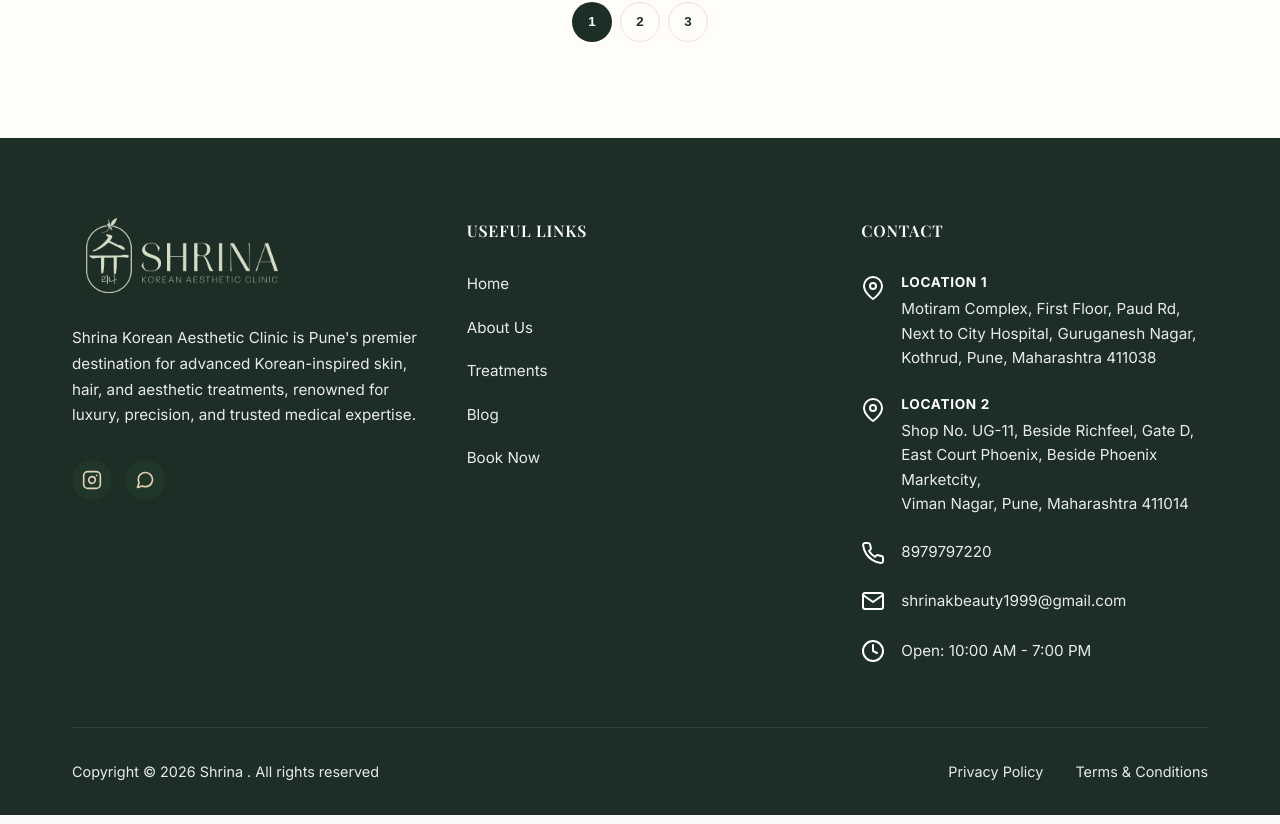
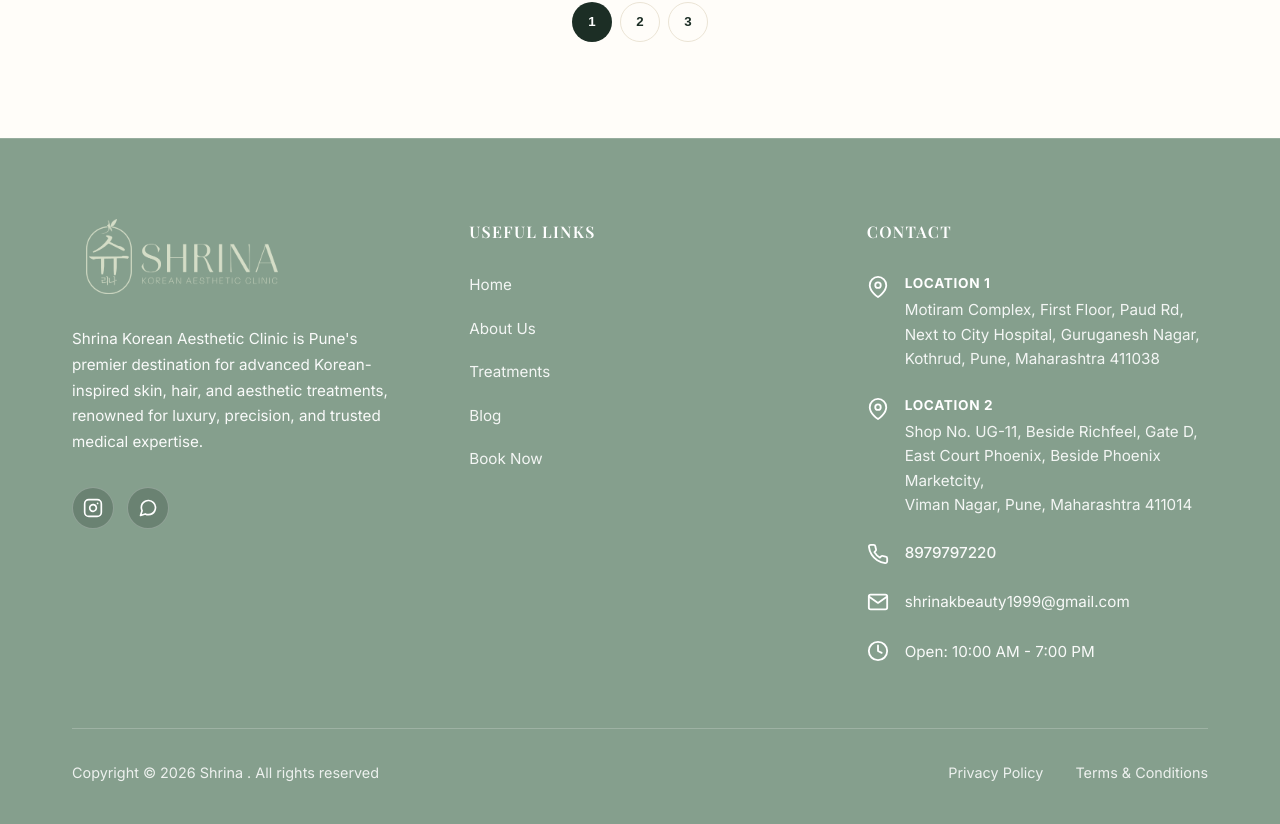
Before and after one commit to anerilohakane/ShrinaK, a Next.js app: page /blog in a window 1280 px wide. Shown: the part 1711-2535 px from the top of the page. Built offline with nearby package versions, Linux system fonts and the light colour scheme.

Commit message:
Chanes from vaijayanti

```diff
--- a/src/components/Footer.tsx
+++ b/src/components/Footer.tsx
@@ -5,9 +5,15 @@ import Image from "next/image";
 
 export default function Footer() {
   return (
-    <footer style={{ background: 'var(--primary)', color: '#fff', paddingTop: '5rem', paddingBottom: '2rem' }}>
+    <footer style={{
+      background: '#859F8D',
+      color: '#FFFFFF',
+      paddingTop: '5rem',
+      paddingBottom: '2.5rem',
+      borderTop: '1px solid rgba(255, 255, 255, 0.15)'
+    }}>
       <div className="container" style={{ maxWidth: '1200px' }}>
-        <div style={{ display: 'grid', gridTemplateColumns: 'repeat(auto-fit, minmax(300px, 1fr))', gap: '3rem', marginBottom: '4rem' }}>
+        <div style={{ display: 'grid', gridTemplateColumns: 'repeat(auto-fit, minmax(300px, 1fr))', gap: '3.5rem', marginBottom: '4rem' }}>
 
           {/* Brand Column */}
           <div>
@@ -22,45 +28,43 @@ export default function Footer() {
               </div>
             </div>
 
-            <p style={{ color: 'rgba(255,255,255,0.9)', fontSize: '0.95rem', lineHeight: '1.7', marginBottom: '2rem' }}>
+            <p style={{ color: 'rgba(255, 255, 255, 0.95)', fontSize: '0.95rem', lineHeight: '1.7', marginBottom: '2rem' }}>
               Shrina Korean Aesthetic Clinic is Pune's premier destination for advanced Korean-inspired skin, hair, and aesthetic treatments, renowned for luxury, precision, and trusted medical expertise.
             </p>
 
             <div style={{ display: 'flex', gap: '0.8rem' }}>
               {/* Instagram */}
-              <a href="https://www.instagram.com/shrina_aesthetic_clinic/" target="_blank" rel="noopener noreferrer" style={{ width: '40px', height: '40px', borderRadius: '50%', background: 'var(--secondary)', display: 'flex', alignItems: 'center', justifyContent: 'center', textDecoration: 'none', border: '1px solid transparent', transition: 'border-color 0.3s' }} onMouseOver={e => e.currentTarget.style.borderColor = 'var(--accent)'} onMouseOut={e => e.currentTarget.style.borderColor = 'transparent'}>
-                <svg width="20" height="20" viewBox="0 0 24 24" fill="none" stroke="var(--accent)" strokeWidth="2" strokeLinecap="round" strokeLinejoin="round"><rect x="2" y="2" width="20" height="20" rx="5" ry="5"></rect><path d="M16 11.37A4 4 0 1 1 12.63 8 4 4 0 0 1 16 11.37z"></path><line x1="17.5" y1="6.5" x2="17.51" y2="6.5"></line></svg>
+              <a href="https://www.instagram.com/shrina_aesthetic_clinic/" target="_blank" rel="noopener noreferrer" style={{ width: '42px', height: '42px', borderRadius: '50%', background: 'rgba(28, 46, 37, 0.25)', display: 'flex', alignItems: 'center', justifyContent: 'center', textDecoration: 'none', border: '1px solid rgba(255,255,255,0.25)', transition: 'all 0.3s' }} onMouseOver={e => { e.currentTarget.style.background = 'var(--primary)'; e.currentTarget.style.transform = 'translateY(-2px)'; }} onMouseOut={e => { e.currentTarget.style.background = 'rgba(28, 46, 37, 0.25)'; e.currentTarget.style.transform = 'translateY(0)'; }}>
+                <svg width="20" height="20" viewBox="0 0 24 24" fill="none" stroke="#FFFFFF" strokeWidth="2" strokeLinecap="round" strokeLinejoin="round"><rect x="2" y="2" width="20" height="20" rx="5" ry="5"></rect><path d="M16 11.37A4 4 0 1 1 12.63 8 4 4 0 0 1 16 11.37z"></path><line x1="17.5" y1="6.5" x2="17.51" y2="6.5"></line></svg>
               </a>
               {/* WhatsApp */}
-              <a href="https://wa.me/918979797220" target="_blank" rel="noopener noreferrer" style={{ width: '40px', height: '40px', borderRadius: '50%', background: 'var(--secondary)', display: 'flex', alignItems: 'center', justifyContent: 'center', textDecoration: 'none', border: '1px solid transparent', transition: 'border-color 0.3s' }} onMouseOver={e => e.currentTarget.style.borderColor = 'var(--accent)'} onMouseOut={e => e.currentTarget.style.borderColor = 'transparent'}>
-                <svg width="20" height="20" viewBox="0 0 24 24" fill="none" stroke="var(--accent)" strokeWidth="2" strokeLinecap="round" strokeLinejoin="round"><path d="M21 11.5a8.38 8.38 0 0 1-.9 3.8 8.5 8.5 0 0 1-7.6 4.7 8.38 8.38 0 0 1-3.8-.9L3 21l1.9-5.7a8.38 8.38 0 0 1-.9-3.8 8.5 8.5 0 0 1 4.7-7.6 8.38 8.38 0 0 1 3.8-.9h.5a8.48 8.48 0 0 1 8 8v.5z" /></svg>
+              <a href="https://wa.me/918979797220" target="_blank" rel="noopener noreferrer" style={{ width: '42px', height: '42px', borderRadius: '50%', background: 'rgba(28, 46, 37, 0.25)', display: 'flex', alignItems: 'center', justifyContent: 'center', textDecoration: 'none', border: '1px solid rgba(255,255,255,0.25)', transition: 'all 0.3s' }} onMouseOver={e => { e.currentTarget.style.background = 'var(--primary)'; e.currentTarget.style.transform = 'translateY(-2px)'; }} onMouseOut={e => { e.currentTarget.style.background = 'rgba(28, 46, 37, 0.25)'; e.currentTarget.style.transform = 'translateY(0)'; }}>
+                <svg width="20" height="20" viewBox="0 0 24 24" fill="none" stroke="#FFFFFF" strokeWidth="2" strokeLinecap="round" strokeLinejoin="round"><path d="M21 11.5a8.38 8.38 0 0 1-.9 3.8 8.5 8.5 0 0 1-7.6 4.7 8.38 8.38 0 0 1-3.8-.9L3 21l1.9-5.7a8.38 8.38 0 0 1-.9-3.8 8.5 8.5 0 0 1 4.7-7.6 8.38 8.38 0 0 1 3.8-.9h.5a8.48 8.48 0 0 1 8 8v.5z" /></svg>
               </a>
             </div>
           </div>
 
           {/* Useful Links Column */}
           <div style={{ display: 'flex', flexDirection: 'column' }}>
-            <h4 style={{ color: '#fff', fontSize: '1rem', fontWeight: '600', marginBottom: '1.8rem', textTransform: 'uppercase', letterSpacing: '0.05em' }}>USEFUL LINKS</h4>
+            <h4 style={{ color: '#FFFFFF', fontSize: '1rem', fontWeight: '600', marginBottom: '1.8rem', textTransform: 'uppercase', letterSpacing: '0.08em' }}>USEFUL LINKS</h4>
             <div style={{ display: 'flex', flexDirection: 'column', gap: '1.2rem' }}>
-              <Link href="/" style={{ color: 'rgba(255,255,255,0.9)', fontSize: '0.95rem', textDecoration: 'none' }}>Home</Link>
-              <a href="/#about" style={{ color: 'rgba(255,255,255,0.9)', fontSize: '0.95rem', textDecoration: 'none' }}>About Us</a>
-              <Link href="/treatments" style={{ color: 'rgba(255,255,255,0.9)', fontSize: '0.95rem', textDecoration: 'none' }}>Treatments</Link>
-              {/* <Link href="/shop" style={{ color: 'rgba(255,255,255,0.9)', fontSize: '0.95rem', textDecoration: 'none' }}>Shop</Link> */}
-              <Link href="/blog" style={{ color: 'rgba(255,255,255,0.9)', fontSize: '0.95rem', textDecoration: 'none' }}>Blog</Link>
-              {/* <Link href="/wishlist" style={{ color: 'rgba(255,255,255,0.9)', fontSize: '0.95rem', textDecoration: 'none' }}>Wishlist</Link> */}
-              <Link href="/book" style={{ color: 'rgba(255,255,255,0.9)', fontSize: '0.95rem', textDecoration: 'none' }}>Book Now</Link>
+              <Link href="/" style={{ color: 'rgba(255,255,255,0.9)', fontSize: '0.95rem', textDecoration: 'none', transition: 'color 0.2s' }} onMouseOver={e => e.currentTarget.style.color = 'var(--accent)'} onMouseOut={e => e.currentTarget.style.color = 'rgba(255,255,255,0.9)'}>Home</Link>
+              <a href="/#about" style={{ color: 'rgba(255,255,255,0.9)', fontSize: '0.95rem', textDecoration: 'none', transition: 'color 0.2s' }} onMouseOver={e => e.currentTarget.style.color = 'var(--accent)'} onMouseOut={e => e.currentTarget.style.color = 'rgba(255,255,255,0.9)'}>About Us</a>
+              <Link href="/treatments" style={{ color: 'rgba(255,255,255,0.9)', fontSize: '0.95rem', textDecoration: 'none', transition: 'color 0.2s' }} onMouseOver={e => e.currentTarget.style.color = 'var(--accent)'} onMouseOut={e => e.currentTarget.style.color = 'rgba(255,255,255,0.9)'}>Treatments</Link>
+              <Link href="/blog" style={{ color: 'rgba(255,255,255,0.9)', fontSize: '0.95rem', textDecoration: 'none', transition: 'color 0.2s' }} onMouseOver={e => e.currentTarget.style.color = 'var(--accent)'} onMouseOut={e => e.currentTarget.style.color = 'rgba(255,255,255,0.9)'}>Blog</Link>
+              <Link href="/book" style={{ color: 'rgba(255,255,255,0.9)', fontSize: '0.95rem', textDecoration: 'none', transition: 'color 0.2s' }} onMouseOver={e => e.currentTarget.style.color = 'var(--accent)'} onMouseOut={e => e.currentTarget.style.color = 'rgba(255,255,255,0.9)'}>Book Now</Link>
             </div>
           </div>
 
           {/* Contact Column */}
           <div style={{ display: 'flex', flexDirection: 'column' }}>
-            <h4 style={{ color: '#fff', fontSize: '1rem', fontWeight: '600', marginBottom: '1.8rem', textTransform: 'uppercase', letterSpacing: '0.05em' }}>CONTACT</h4>
+            <h4 style={{ color: '#FFFFFF', fontSize: '1rem', fontWeight: '600', marginBottom: '1.8rem', textTransform: 'uppercase', letterSpacing: '0.08em' }}>CONTACT</h4>
             <div style={{ display: 'flex', flexDirection: 'column', gap: '1.5rem' }}>
               {/* Location 1 */}
               <div style={{ display: 'flex', gap: '1rem', alignItems: 'flex-start' }}>
-                <svg width="24" height="24" viewBox="0 0 24 24" fill="none" stroke="#fff" strokeWidth="2" strokeLinecap="round" strokeLinejoin="round" style={{ flexShrink: 0, marginTop: '4px' }}><path d="M21 10c0 7-9 13-9 13s-9-6-9-13a9 9 0 0 1 18 0z"></path><circle cx="12" cy="10" r="3"></circle></svg>
+                <svg width="22" height="22" viewBox="0 0 24 24" fill="none" stroke="#FFFFFF" strokeWidth="2" strokeLinecap="round" strokeLinejoin="round" style={{ flexShrink: 0, marginTop: '3px' }}><path d="M21 10c0 7-9 13-9 13s-9-6-9-13a9 9 0 0 1 18 0z"></path><circle cx="12" cy="10" r="3"></circle></svg>
                 <div style={{ display: 'flex', flexDirection: 'column', gap: '0.2rem' }}>
-                  <strong style={{ color: '#fff', fontSize: '0.85rem', letterSpacing: '0.05em' }}>LOCATION 1</strong>
+                  <strong style={{ color: '#FFFFFF', fontSize: '0.85rem', letterSpacing: '0.05em' }}>LOCATION 1</strong>
                   <span style={{ color: 'rgba(255,255,255,0.9)', fontSize: '0.95rem', lineHeight: '1.6' }}>
                     Motiram Complex, First Floor, Paud Rd,<br />
                     Next to City Hospital, Guruganesh Nagar,<br />
@@ -71,9 +75,9 @@ export default function Footer() {
 
               {/* Location 2 */}
               <div style={{ display: 'flex', gap: '1rem', alignItems: 'flex-start' }}>
-                <svg width="24" height="24" viewBox="0 0 24 24" fill="none" stroke="#fff" strokeWidth="2" strokeLinecap="round" strokeLinejoin="round" style={{ flexShrink: 0, marginTop: '4px' }}><path d="M21 10c0 7-9 13-9 13s-9-6-9-13a9 9 0 0 1 18 0z"></path><circle cx="12" cy="10" r="3"></circle></svg>
+                <svg width="22" height="22" viewBox="0 0 24 24" fill="none" stroke="#FFFFFF" strokeWidth="2" strokeLinecap="round" strokeLinejoin="round" style={{ flexShrink: 0, marginTop: '3px' }}><path d="M21 10c0 7-9 13-9 13s-9-6-9-13a9 9 0 0 1 18 0z"></path><circle cx="12" cy="10" r="3"></circle></svg>
                 <div style={{ display: 'flex', flexDirection: 'column', gap: '0.2rem' }}>
-                  <strong style={{ color: '#fff', fontSize: '0.85rem', letterSpacing: '0.05em' }}>LOCATION 2</strong>
+                  <strong style={{ color: '#FFFFFF', fontSize: '0.85rem', letterSpacing: '0.05em' }}>LOCATION 2</strong>
                   <span style={{ color: 'rgba(255,255,255,0.9)', fontSize: '0.95rem', lineHeight: '1.6' }}>
                     Shop No. UG-11, Beside Richfeel, Gate D,<br />
                     East Court Phoenix, Beside Phoenix Marketcity,<br />
@@ -83,18 +87,18 @@ export default function Footer() {
               </div>
 
               <div style={{ display: 'flex', gap: '1rem', alignItems: 'center' }}>
-                <svg width="24" height="24" viewBox="0 0 24 24" fill="none" stroke="#fff" strokeWidth="2" strokeLinecap="round" strokeLinejoin="round" style={{ flexShrink: 0 }}><path d="M22 16.92v3a2 2 0 0 1-2.18 2 19.79 19.79 0 0 1-8.63-3.07 19.5 19.5 0 0 1-6-6 19.79 19.79 0 0 1-3.07-8.67A2 2 0 0 1 4.11 2h3a2 2 0 0 1 2 1.72 12.84 12.84 0 0 0 .7 2.81 2 2 0 0 1-.45 2.11L8.09 9.91a16 16 0 0 0 6 6l1.27-1.27a2 2 0 0 1 2.11-.45 12.84 12.84 0 0 0 2.81.7A2 2 0 0 1 22 16.92z"></path></svg>
-                <span style={{ color: 'rgba(255,255,255,0.9)', fontSize: '0.95rem' }}>8979797220</span>
+                <svg width="22" height="22" viewBox="0 0 24 24" fill="none" stroke="#FFFFFF" strokeWidth="2" strokeLinecap="round" strokeLinejoin="round" style={{ flexShrink: 0 }}><path d="M22 16.92v3a2 2 0 0 1-2.18 2 19.79 19.79 0 0 1-8.63-3.07 19.5 19.5 0 0 1-6-6 19.79 19.79 0 0 1-3.07-8.67A2 2 0 0 1 4.11 2h3a2 2 0 0 1 2 1.72 12.84 12.84 0 0 0 .7 2.81 2 2 0 0 1-.45 2.11L8.09 9.91a16 16 0 0 0 6 6l1.27-1.27a2 2 0 0 1 2.11-.45 12.84 12.84 0 0 0 2.81.7A2 2 0 0 1 22 16.92z"></path></svg>
+                <span style={{ color: 'rgba(255,255,255,0.95)', fontSize: '0.95rem', fontWeight: '500' }}>8979797220</span>
               </div>
 
               <div style={{ display: 'flex', gap: '1rem', alignItems: 'center' }}>
-                <svg width="24" height="24" viewBox="0 0 24 24" fill="none" stroke="#fff" strokeWidth="2" strokeLinecap="round" strokeLinejoin="round" style={{ flexShrink: 0 }}><path d="M4 4h16c1.1 0 2 .9 2 2v12c0 1.1-.9 2-2 2H4c-1.1 0-2-.9-2-2V6c0-1.1.9-2 2-2z"></path><polyline points="22,6 12,13 2,6"></polyline></svg>
-                <a href="mailto:shrinakbeauty1999@gmail.com" style={{ color: 'rgba(255,255,255,0.9)', fontSize: '0.95rem', textDecoration: 'none' }}>shrinakbeauty1999@gmail.com</a>
+                <svg width="22" height="22" viewBox="0 0 24 24" fill="none" stroke="#FFFFFF" strokeWidth="2" strokeLinecap="round" strokeLinejoin="round" style={{ flexShrink: 0 }}><path d="M4 4h16c1.1 0 2 .9 2 2v12c0 1.1-.9 2-2 2H4c-1.1 0-2-.9-2-2V6c0-1.1.9-2 2-2z"></path><polyline points="22,6 12,13 2,6"></polyline></svg>
+                <a href="mailto:shrinakbeauty1999@gmail.com" style={{ color: 'rgba(255,255,255,0.95)', fontSize: '0.95rem', textDecoration: 'none' }}>shrinakbeauty1999@gmail.com</a>
               </div>
 
               <div style={{ display: 'flex', gap: '1rem', alignItems: 'flex-start' }}>
-                <svg width="24" height="24" viewBox="0 0 24 24" fill="none" stroke="#fff" strokeWidth="2" strokeLinecap="round" strokeLinejoin="round" style={{ flexShrink: 0, marginTop: '2px' }}><circle cx="12" cy="12" r="10"></circle><polyline points="12 6 12 12 16 14"></polyline></svg>
-                <span style={{ color: 'rgba(255,255,255,0.9)', fontSize: '0.95rem', marginTop: '2px' }}>
+                <svg width="22" height="22" viewBox="0 0 24 24" fill="none" stroke="#FFFFFF" strokeWidth="2" strokeLinecap="round" strokeLinejoin="round" style={{ flexShrink: 0, marginTop: '2px' }}><circle cx="12" cy="12" r="10"></circle><polyline points="12 6 12 12 16 14"></polyline></svg>
+                <span style={{ color: 'rgba(255,255,255,0.95)', fontSize: '0.95rem', marginTop: '2px' }}>
                   Open: 10:00 AM - 7:00 PM
                 </span>
               </div>
@@ -108,9 +112,9 @@ export default function Footer() {
           display: 'flex',
           justifyContent: 'space-between',
           alignItems: 'center',
-          borderTop: '1px solid rgba(255,255,255,0.1)',
+          borderTop: '1px solid rgba(255, 255, 255, 0.2)',
           paddingTop: '2rem',
-          color: 'rgba(255,255,255,0.9)',
+          color: 'rgba(255, 255, 255, 0.85)',
           fontSize: '0.9rem',
           flexWrap: 'wrap',
           gap: '1rem'
@@ -133,7 +137,7 @@ export default function Footer() {
           width: '50px',
           height: '50px',
           borderRadius: '50%',
-          background: '#000',
+          background: 'var(--primary)',
           color: '#fff',
           border: 'none',
           display: 'flex',
@@ -142,8 +146,10 @@ export default function Footer() {
           justifyContent: 'center',
           cursor: 'pointer',
           zIndex: 50,
-          boxShadow: '0 4px 12px rgba(0,0,0,0.2)'
+          boxShadow: '0 4px 15px rgba(28,46,37,0.25)'
         }}
+        title="Back to Top"
+        aria-label="Back to Top"
       >
         <svg width="18" height="18" viewBox="0 0 24 24" fill="none" stroke="currentColor" strokeWidth="2.5" strokeLinecap="round" strokeLinejoin="round" style={{ marginBottom: '-2px' }}>
           <polyline points="18 15 12 9 6 15"></polyline>
--- a/src/components/Treatments.tsx
+++ b/src/components/Treatments.tsx
@@ -180,7 +180,7 @@ export default function Treatments() {
             </div>
 
             {/* Card 2 */}
-            <div style={{ background: '#FCFAF5', borderRadius: '32px', display: 'flex', flexDirection: 'column', overflow: 'hidden', height: '600px', boxShadow: '0 4px 20px rgba(0,0,0,0.02)' }}>
+            {/* <div style={{ background: '#FCFAF5', borderRadius: '32px', display: 'flex', flexDirection: 'column', overflow: 'hidden', height: '600px', boxShadow: '0 4px 20px rgba(0,0,0,0.02)' }}>
               <div style={{ padding: '3rem 2.5rem', flex: 1 }}>
                 <h3 style={{ fontFamily: 'var(--font-heading)', fontSize: '2rem', color: '#B69359', marginBottom: '1.5rem', fontWeight: '400' }}>
                   Non Surgical Lifting
@@ -197,7 +197,7 @@ export default function Treatments() {
                   style={{ objectFit: 'cover', borderTopLeftRadius: '24px', borderTopRightRadius: '24px' }}
                 />
               </div>
-            </div>
+            </div> */}
 
             {/* Card 3 */}
             <div style={{ background: '#FCFAF5', borderRadius: '32px', display: 'flex', flexDirection: 'column', overflow: 'hidden', height: '600px', boxShadow: '0 4px 20px rgba(0,0,0,0.02)' }}>
```
Also changed, not shown: src/app/team/page.tsx (+60 -19 lines), public/team-hero.jpg (added).
